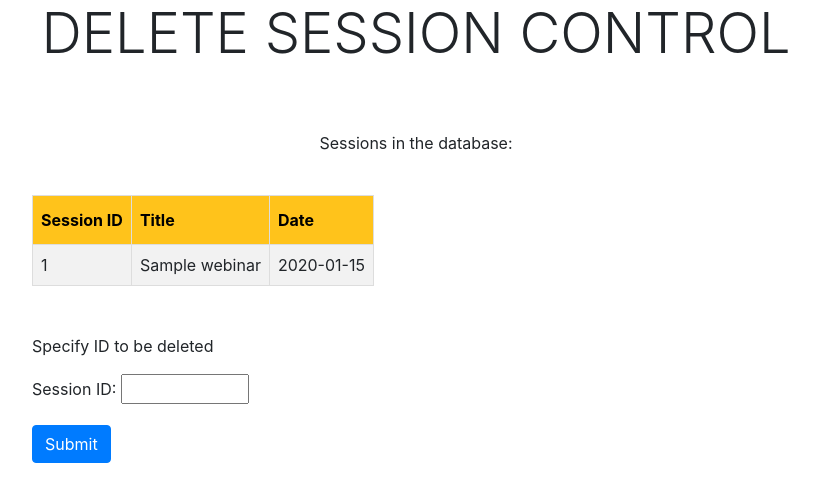
After one commit to sreeramk28/npocav1, a PHP site: page /adminremovesession.php in a window 1280 px wide. The commit adds this page. Shown: the top 502 px of the page, without its empty margins (224-1043 px from the left). Run offline with PHP 8.4, Linux system fonts and the light colour scheme; a user stored in the database is signed in; tables that the repository leaves empty hold one stand-in row (values such as "Sample post"); some libraries are stand-ins or nearby versions.

Commit message:
added new features

```diff
--- /dev/null
+++ b/adminremovesession.php
@@ -0,0 +1,72 @@
+<?php
+	session_start();
+	if(!isset($_SESSION['loggedIn']) || $_SESSION['loggedIn'] == false) {
+		header("Location: adminlogin.php");
+		exit();
+	}
+?>
+<!DOCTYPE html>
+<html>
+<head>
+	<meta charset="utf-8">
+	<meta name="viewport" content="width=device-width, initial-scale=1, shrink-to-fit=no">
+	<!-- Latest compiled and minified CSS -->
+	<link rel="stylesheet" href="https://maxcdn.bootstrapcdn.com/bootstrap/4.5.0/css/bootstrap.min.css">
+
+	<!-- jQuery library -->
+	<script src="https://ajax.googleapis.com/ajax/libs/jquery/3.5.1/jquery.min.js"></script>
+
+	<!-- Popper JS -->
+	<script src="https://cdnjs.cloudflare.com/ajax/libs/popper.js/1.16.0/umd/popper.min.js"></script>
+
+	<!-- Latest compiled JavaScript -->
+	<script src="https://maxcdn.bootstrapcdn.com/bootstrap/4.5.0/js/bootstrap.min.js"></script>
+	<title>Remove Session Page</title>
+	<style type="text/css">
+		#npoca-sessions {
+			border-collapse: collapse;
+		}
+		#npoca-sessions tr:nth-child(even) {
+			background-color: #f2f2f2;
+		}
+		#npoca-sessions td, #npoca-sessions th {
+  			border: 1px solid #ddd;
+  			padding: 8px;
+		}
+		#npoca-sessions th {
+		  padding-top: 12px;
+		  padding-bottom: 12px;
+		  text-align: left;
+		  background-color: #ffc31b;
+		  color: black;
+		}
+	</style>
+</head>
+<body>
+	<p class="display-4 text-center">DELETE SESSION CONTROL</p>
+	<br><br>
+	<p class="display-6 text-center">Sessions in the database:</p><br>
+	<div style="margin-left: 20%; margin-right: 20%;">
+
+		<?php
+			require_once("classes/dbce.class.php");
+			require_once("classes/webinarsmodel.class.php");
+			require_once("classes/webinarscontr.class.php");
+			require_once("classes/webinarsbetterview.class.php");
+			$obj = new WebinarsBetterView();
+			$obj->showWebinarsSignature();
+		?>
+		<br><br>
+		<p class="display-6">Specify ID to be deleted</p>
+		<form id="admin_form" method="POST" action="includes/delwebinar.inc.php">
+			<div class="form-group">
+				<label for="shn_id">Session ID:</label>
+				<input type="number" id="shn_id" name="shn_id" min="1" max="999999" required>
+			</div>
+			<div class="form-group">
+				<input type="submit" class="btn btn-primary" value="Submit" required>
+			</div>
+		</form>
+	</div>
+</body>
+</html>
--- a/classes/dbce.class.php
+++ b/classes/dbce.class.php
@@ -6,8 +6,8 @@ class Dbce
 {
 	//Development
 	private $servername = "localhost";
-	private $dbusername = "root";
-	private $dbpassword = "";
+	private $dbusername = "postgres";
+	private $dbpassword = "lqSPg28!";
 	private $dbname = "npocadb";
 
 	//Production
@@ -19,15 +19,15 @@ class Dbce
 
 	protected function connect() {
 
-		$dsn = 'mysql:host='. $this->servername . ';dbname=' . $this->dbname;
+		$dsn = 'pgsql:host='. $this->servername . ';port=5432;dbname=' . $this->dbname . ';user=' . $this->dbusername . ';password=' . $this->dbpassword;
 		try {
-			$pdo = new PDO($dsn, $this->dbusername, $this->dbpassword);
+			$pdo = new PDO($dsn);
 			$pdo->setAttribute(PDO::ATTR_ERRMODE, PDO::ERRMODE_EXCEPTION);
-
 			return $pdo;
 		}
 		catch(PDOException $e) {
   			echo "Connection failed: " . $e->getMessage();
+  			exit();
 		}
 
 	}
--- /dev/null
+++ b/classes/webinarsbetterview.class.php
@@ -0,0 +1,21 @@
+<?php
+header("Content-type: text/html");
+header("Cache-Control: no-cache, must-revalidate");
+class WebinarsBetterView extends WebinarsModel {
+	public function showWebinarsSignature() {
+		$res = $this->getWebinarsSignature();
+		$n = count($res);
+		echo "<table id='npoca-sessions'>";
+		echo "<tr>";
+		echo "<th>Session ID</th><th>Title</th><th>Date</th>";
+		echo "</tr>";
+		for ($i = 0; $i < $n; $i++) {
+			echo "<tr>";
+			echo "<td>" . $res[$i]['shn_id'] . "</td>";
+			echo "<td>" . $res[$i]['shn_title'] . "</td>";
+			echo "<td>" . $res[$i]['shn_date'] . "</td>";
+			echo "</tr>";
+		}
+		echo "</table>";
+	}
+}
--- a/classes/webinarscontr.class.php
+++ b/classes/webinarscontr.class.php
@@ -1,7 +1,9 @@
 <?php
 class WebinarsContr extends WebinarsModel {
-	public function addWebinar($shn_title, $shn_subtitle, $shn_speakers, $shn_description, $shn_date, $shn_time, $shn_type, $shn_link, $shn_recommended) {
-		$this->insertWebinar($shn_title, $shn_subtitle, $shn_speakers, $shn_description, $shn_date, $shn_time, $shn_type, $shn_link, $shn_recommended);
+	public function addWebinar($shn_title, $shn_speakers, $shn_description, $shn_date, $shn_time, $shn_type, $shn_link) {
+		$this->insertWebinar($shn_title, $shn_speakers, $shn_description, $shn_date, $shn_time, $shn_type, $shn_link);
 	}
-
+	public function removeWebinar($shn_id) {
+		$this->deleteWebinar($shn_id);
+	}
 }
--- a/classes/webinarsmodel.class.php
+++ b/classes/webinarsmodel.class.php
@@ -1,10 +1,15 @@
 <?php
-
 class WebinarsModel extends Dbce {
-	protected function insertWebinar($shn_title, $shn_subtitle, $shn_speakers, $shn_description, $shn_date, $shn_time, $shn_type, $shn_link, $shn_recommended) {
-		$sql = "insert into webinars values(?, ?, ?, ?, ?, ?, ?, ?, ?)";
-		$stmt = $this->connect()->prepare($sql);
-		$stmt->execute([$shn_title, $shn_subtitle, $shn_speakers, $shn_description, $shn_date, $shn_time, $shn_type, $shn_link, $shn_recommended]);
+	protected function insertWebinar($shn_title, $shn_speakers, $shn_description, $shn_date, $shn_time, $shn_type, $shn_link) {
+		try {
+			$sql = "insert into webinars(shn_title, shn_speakers, shn_description, shn_date, shn_time, shn_type, shn_link) values(?, ?, ?, ?, ?, ?, ?)";
+			$stmt = $this->connect()->prepare($sql);
+			$stmt->execute([$shn_title, $shn_speakers, $shn_description, $shn_date, $shn_time, $shn_type, $shn_link]);
+		}
+		catch (PDOException $e) {
+			echo "Insert error::" . $e->getMessage();
+			exit();
+		}
 	}
 	protected function getWebinars() {
 		date_default_timezone_set('Asia/Kolkata');
@@ -12,11 +17,39 @@ class WebinarsModel extends Dbce {
 		$today_time = date('H:i:s');
 
 		//echo $today_date;
-
-		$sql = "select * from webinars where shn_date >= ? order by shn_date, shn_time";
-		$stmt = $this->connect()->prepare($sql);
-		$stmt->execute([$today_date]);
-		$res = $stmt->fetchAll(PDO::FETCH_ASSOC);
+		try {
+			$sql = "select * from webinars where shn_date >= ? order by shn_date, shn_time";
+			$stmt = $this->connect()->prepare($sql);
+			$stmt->execute([$today_date]);
+			$res = $stmt->fetchAll(PDO::FETCH_ASSOC);
+		}
+		catch (PDOException $e) {
+			echo "Retrieval error::" . $e->getMessage();
+			exit();
+		}
 		return $res;
 	}
+	protected function getWebinarsSignature() {
+		try {
+			$sql = "select shn_id, shn_title, shn_date from webinars order by shn_date";
+			$stmt = $this->connect()->query($sql);
+			$res = $stmt->fetchAll(PDO::FETCH_ASSOC);
+		}
+		catch (PDOException $e) {
+			echo "Retrieval error::" . $e->getMessage();
+			exit();
+		}
+		return $res;
+	}
+	protected function deleteWebinar($shn_id) {
+		try {
+			$sql = "delete from webinars where shn_id = ?";
+			$stmt = $this->connect()->prepare($sql);
+			$stmt->execute([$shn_id]);
+		}
+		catch (PDOException $e) {
+			echo "Delete Error::" . $e->getMessage();
+			exit();
+		}
+	}
 }
--- a/includes/footer.php
+++ b/includes/footer.php
@@ -1,3 +1,4 @@
+<!-- lqSPg28! -->
 <div class="footeri">
 	<div class="footer-wrapper">
 		<div class="container-fluid">
--- a/index.php
+++ b/index.php
@@ -138,18 +138,18 @@
 			<div class="services-box-shadow">
 				<img src="assets/Asset 10NPOCA Website.png" height="50" width="50">
 
-				<p class="mont-font text-center">Research</p>
+				<p class="mont-font text-center">Academic Research</p>
 				<p class="ftsz-14 opensans-font text-center">
 					Driving decisions based on data
 				</p>
 			</div>
-			<div class="services-box-shadow">
+			<!-- <div class="services-box-shadow">
 				<img src="assets/Asset 11NPOCA Website.png" height="50" width="50">
 				<p class="mont-font text-center">Training</p>
 				<p class="ftsz-14 opensans-font text-center">
 					Finest trainers developing next-gen career professionals
 				</p>
-			</div>
+			</div> -->
 
 		</div>
 		<br><br>
--- a/js/sessions.js
+++ b/js/sessions.js
@@ -21,7 +21,6 @@ $(document).ready(function() {
 			//alert(scontainer);
 			var result = doc.responseXML;
 			var title = result.getElementsByTagName("title");
-			var subtitle = result.getElementsByTagName("subtitle");
 			var speakers = result.getElementsByTagName("speakers");
 			var description = result.getElementsByTagName("description");
 			var date = result.getElementsByTagName("date");
--- a/sessions.php
+++ b/sessions.php
@@ -33,6 +33,6 @@
 	<?php require_once("includes/footersmall.php") ?>
 	<!-- footer -->
 
-	<!-- <script type="text/javascript" src="js/sessions.js"></script> -->
+	<script type="text/javascript" src="js/sessions.js"></script>
 </body>
 </html>
--- a/style/home.css
+++ b/style/home.css
@@ -144,7 +144,7 @@ img {
 	align-items: center;
 	justify-content: center;
 	box-shadow: 2px 5px 5px 1px #d3d3d3;
-	margin: 10px;
+	margin: 20px;
 	height: 200px;
 	width: 200px;
 	padding: 10px;
```
Also changed, not shown: adminaddsession.php (added, +97 -0 lines), administrator.php (+7 -77 lines), classes/webinarsview.class.php (+0 -46 lines), includes/addwebinar.inc.php (+6 -6 lines), includes/adminlogincheck.inc.php (+5 -4 lines), includes/delwebinar.inc.php (added, +13 -0 lines), includes/newtables.sql (added, +17 -0 lines), style/sessions.css (+10 -1 lines), includes/webinars.inc.php (line endings or trailing spaces).
